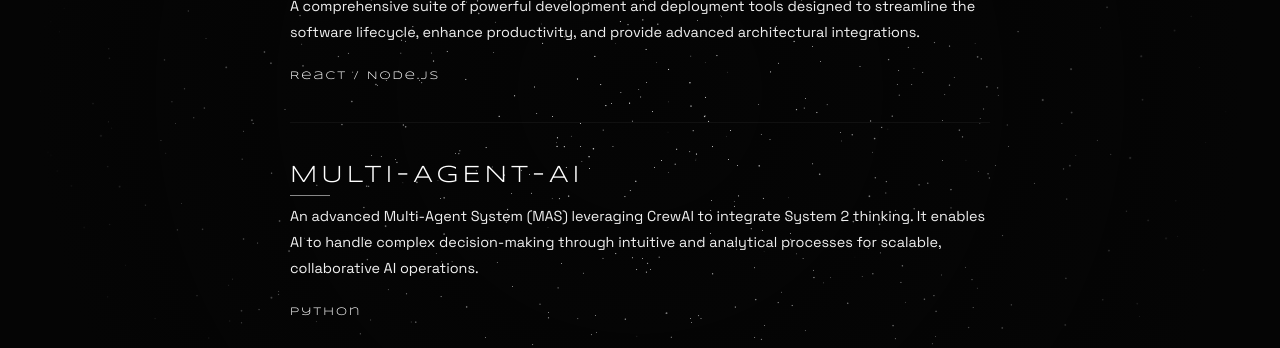
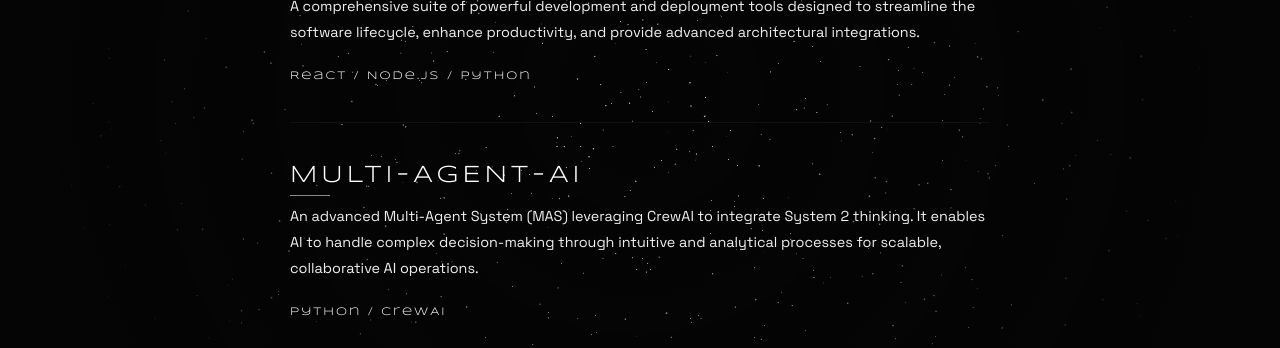
Before and after one commit to SubashSK777/Portfolio, a React (Vite) app: page /projects in a window 1280 px wide. Shown: the part 309-657 px from the top of the page. Built offline with nearby package versions, Linux system fonts and the light colour scheme.

Commit message:
feat: add detailed languages and libraries to projects, update document title

```diff
--- a/index.html
+++ b/index.html
@@ -1,13 +1,16 @@
 <!doctype html>
 <html lang="en">
+
 <head>
   <meta charset="UTF-8" />
   <link rel="icon" type="image/png" href="/favicon.png" />
   <meta name="viewport" content="width=device-width, initial-scale=1.0" />
-    <title>Subash Kumar | Directory</title>
+  <title>Subash Kumar | Portfolio</title>
 </head>
+
 <body>
   <div id="root"></div>
   <script type="module" src="/src/main.jsx"></script>
 </body>
+
 </html>
--- a/src/pages/Projects.jsx
+++ b/src/pages/Projects.jsx
@@ -8,7 +8,7 @@
         name: 'Builder-Suite',
         html_url: 'https://github.com/SubashSK777/Builder-Suite',
         description: 'A comprehensive suite of powerful development and deployment tools designed to streamline the software lifecycle, enhance productivity, and provide advanced architectural integrations.',
-        language: 'React / Node.js',
+        language: 'React / Node.js / Python',
         stargazers_count: '—'
     },
     {
@@ -16,7 +16,7 @@
         name: 'Multi-Agent-AI',
         html_url: 'https://github.com/SubashSK777/Multi-Agent-AI',
         description: 'An advanced Multi-Agent System (MAS) leveraging CrewAI to integrate System 2 thinking. It enables AI to handle complex decision-making through intuitive and analytical processes for scalable, collaborative AI operations.',
-        language: 'Python',
+        language: 'Python / CrewAI',
         stargazers_count: '—'
     },
     {
@@ -24,7 +24,7 @@
         name: 'SkillMatch-AI_Resume_Analyzer',
         html_url: 'https://github.com/SubashSK777/SkillMatch-AI_Resume_Analyzer',
         description: 'An advanced AI application utilizing LLMs and OpenAI for comprehensive resume analysis. It dynamically extracts LinkedIn data via Selenium, evaluates strengths, identifies weaknesses, and offers personalized job title recommendations.',
-        language: 'Python',
+        language: 'Python / OpenAI / Selenium',
         stargazers_count: '—'
     },
     {
@@ -32,7 +32,7 @@
         name: 'Med_AI',
         html_url: 'https://github.com/SubashSK777/Med_AI',
         description: 'An AI-driven medical assistance application that utilizes machine learning to cluster symptoms and offer accurate diagnostics based on user input. Integrated with Azure Computer Vision API for handwritten text extraction.',
-        language: 'Jupyter Notebook',
+        language: 'Python / Machine Learning / Azure CV',
         stargazers_count: '—'
     },
     {
@@ -40,7 +40,7 @@
         name: 'Racing-CV',
         html_url: 'https://github.com/SubashSK777/Racing-CV',
         description: 'A dedicated Computer Vision program to play high-speed racing games using hand gestures instead of a mouse or keyboard. It utilizes OpenCV, CVZone, and Pynput for versatile control scheme adaptation.',
-        language: 'Python',
+        language: 'Python / OpenCV / CVZone / Pynput',
         stargazers_count: '—'
     },
     {
@@ -48,7 +48,7 @@
         name: 'Multi-Agent-Market-Researcher',
         html_url: 'https://github.com/SubashSK777/Multi-Agent-Market-Researcher',
         description: 'A comprehensive financial and market analysis tool that employs multiple specialized AI agents (CrewAI, Langchain, Google Gemini Flash). It autonomously gathers, analyzes, and compiles internet data into cohesive factual reports.',
-        language: 'Python',
+        language: 'Python / CrewAI / Langchain / Gemini',
         stargazers_count: '—'
     }
 ];
```
Lines whose indentation alone changed are shown as unchanged.
